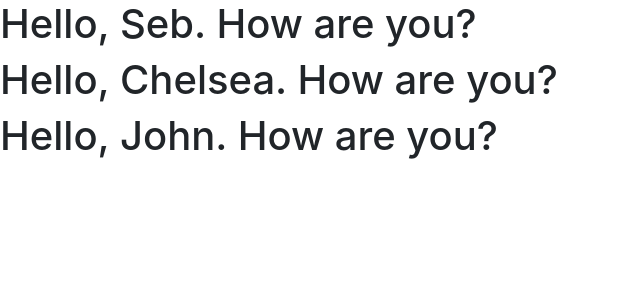
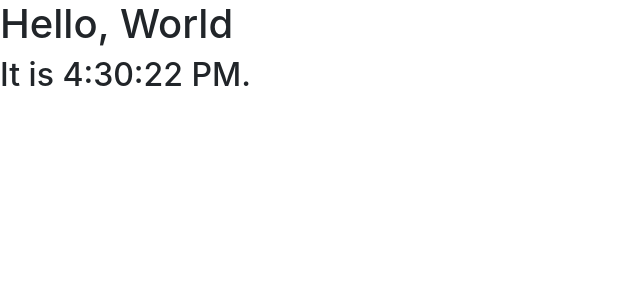
Before and after one commit to skryspin/portfolio-website, a React (Create React App) app: page /react-practice in a window 1280 px wide. Shown: the top 300 px of the page, without its empty margins (0-640 px from the left). Built offline with nearby package versions, Linux system fonts and the light colour scheme.

Commit message:
Seeing if clock will work

```diff
--- a/src/Practice.js
+++ b/src/Practice.js
@@ -9,14 +9,54 @@ import './App.css';
 //NOTE: Use STATE to modify stuff
 function Practice(props) {
   return (
-    <div>
-      <Welcome name="Seb" />
-      <Welcome name="Chelsea" />
-      <Welcome name="John" />
-    </div>
+    <Clock />
   )
 }
 
+//A fine component that doesn't modify the properties
+// function Clock(props) {
+//   return (
+//     <div>
+//       <h1>Hello, World</h1>
+//       <h2>It is {props.date.toLocaleTimeString()}.</h2>
+//     </div>
+//   )
+// }
+
+//The Clock, but as a class so we can use state
+class Clock extends React.Component {
+  constructor(props) {
+    super(props);
+    this.state = {date: new Date()};
+  }
+
+  //Runs after the component output has been rendered to the DOM
+  componentDidMount() {
+    this.timerID = setInterval(
+      () => this.tick(),
+      1000
+    );
+  }
+
+  componentWillUnmount() {
+    clearInterval(this.timerID);
+  }
+
+  tick() {
+    this.setState({
+      data: new Date()
+    });
+  }
+
+  render() {
+    return (
+      <div>
+        <h1>Hello, World</h1>
+        <h2>It is {this.state.date.toLocaleTimeString()}.</h2>
+      </div>
+    )
+  }
+}
 
 function Avatar(props) {
   return (
```
